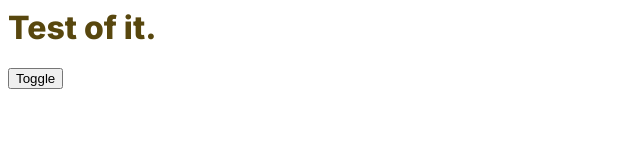
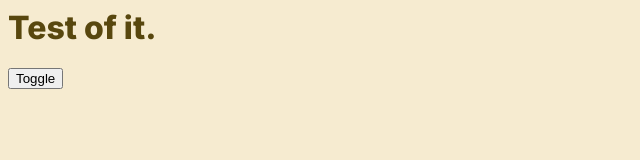
Before and after one commit to mimmeer-github/webdev, a plain HTML site: page index.html in a window 1280 px wide. Shown: the whole page, without its empty margins (0-640 px from the left). Drawn offline with Linux system fonts and the light colour scheme.

Commit message:
Update styles.css

```diff
--- a/styles.css
+++ b/styles.css
@@ -17,7 +17,7 @@
 }
 
 body {
-  color: var(--background);
+  background-color: var(--background);
   font-family: "Inter", sans-serif;
   font-optical-sizing: auto;
   font-weight: 400;
```
